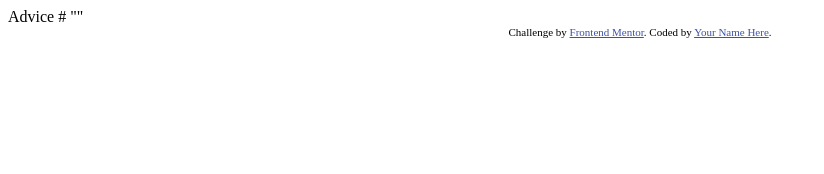
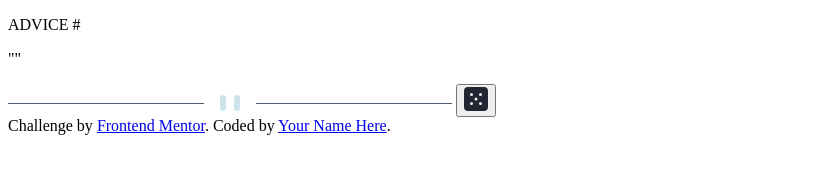
Before and after one commit to Patrick-Messiter/Frontend-Mentor---Advice-Generator-App, a plain HTML site: page main/index.html in a window 1280 px wide. Shown: the whole page, without its empty margins (0-824 px from the left). Drawn offline with Linux system fonts and the light colour scheme.

Commit message:
second commit - CSS update
CSS updated, JS logic and API further required

```diff
--- a/main/index.html
+++ b/main/index.html
@@ -5,20 +5,24 @@
   <meta name="viewport" content="width=device-width, initial-scale=1.0"> <!-- displays site properly based on user's device -->
 
   <link rel="icon" type="image/png" sizes="32x32" href="./images/favicon-32x32.png">
+  <link rel="stylesheet" href="styles.css">
+  <link href="https://fonts.googleapis.com/css2?family=Manrope:wght@800&display=swap" rel="stylesheet">
+  <script src="script.js" defer></script>
+  <title>Frontend Mentor | Advice generator app</title>
+</head>
 
-  <title>Frontend Mentor | Advice generator app</title>
+<body>
+  <div class="container">
+    <p class="advice">ADVICE #<span><!-- Advice ID goes here --></span></p>
 
-  <!-- Feel free to remove these styles or customise in your own stylesheet 👍 -->
-  <style>
-    .attribution { font-size: 11px; text-align: center; }
-    .attribution a { color: hsl(228, 45%, 44%); }
-  </style>
-</head>
-<body>
+    <p class="quote">"<!-- Advice text goes here -->"</p>
+    <img id="desktop-divider" src="images\pattern-divider-desktop.svg" alt="divider tag">
+    <button>
+      <img src="images\icon-dice.svg" alt="dice icon for button">
+    </button>
+  </div>
 
-  Advice #<!-- Advice ID goes here -->
 
-  "<!-- Advice text goes here -->"
 
   <div class="attribution">
     Challenge by <a href="https://www.frontendmentor.io?ref=challenge" target="_blank">Frontend Mentor</a>.
```
Also changed, not shown: main/images/favicon-32x32.png (added), main/images/icon-dice.svg (added), main/images/pattern-divider-desktop.svg (added), main/images/pattern-divider-mobile.svg (added).
